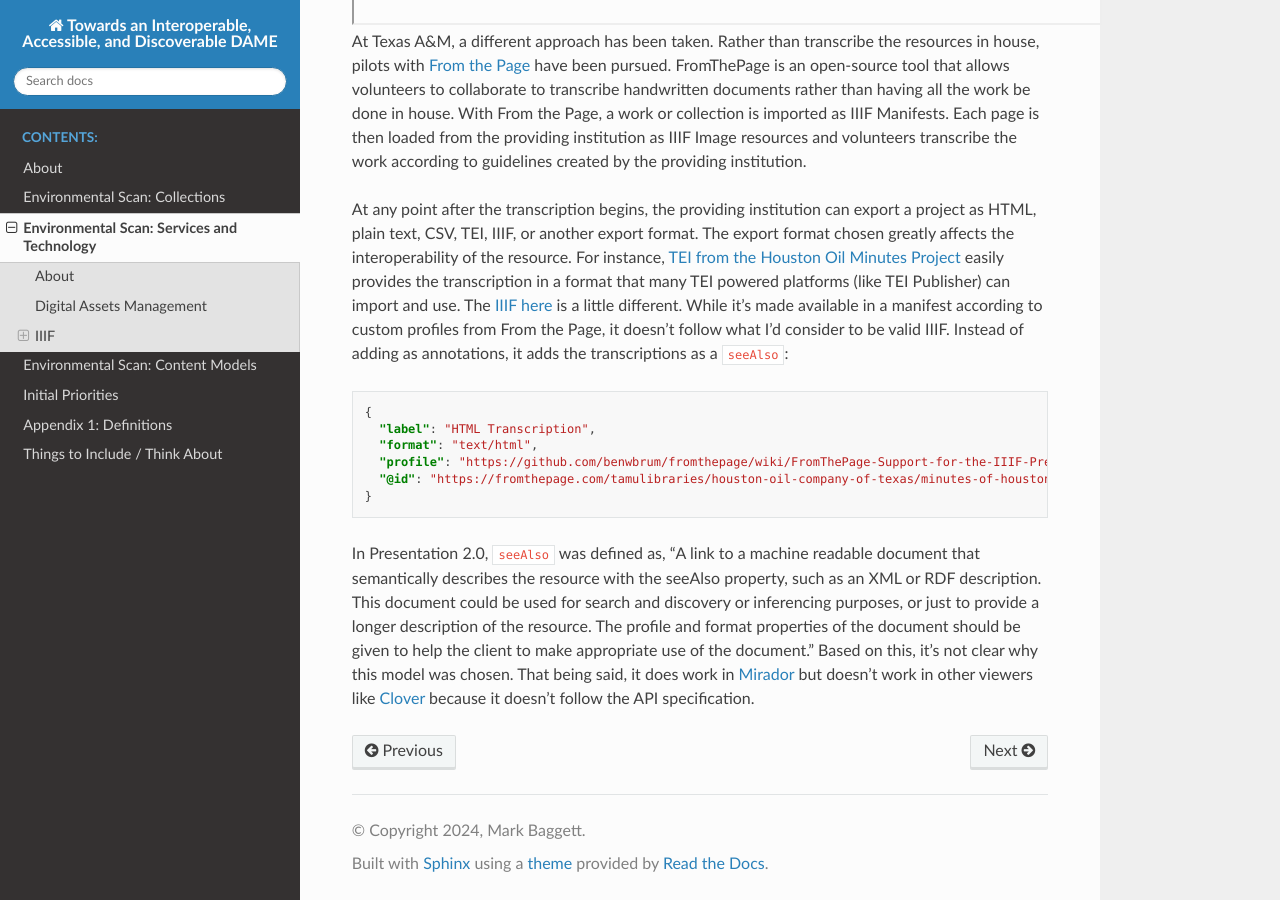
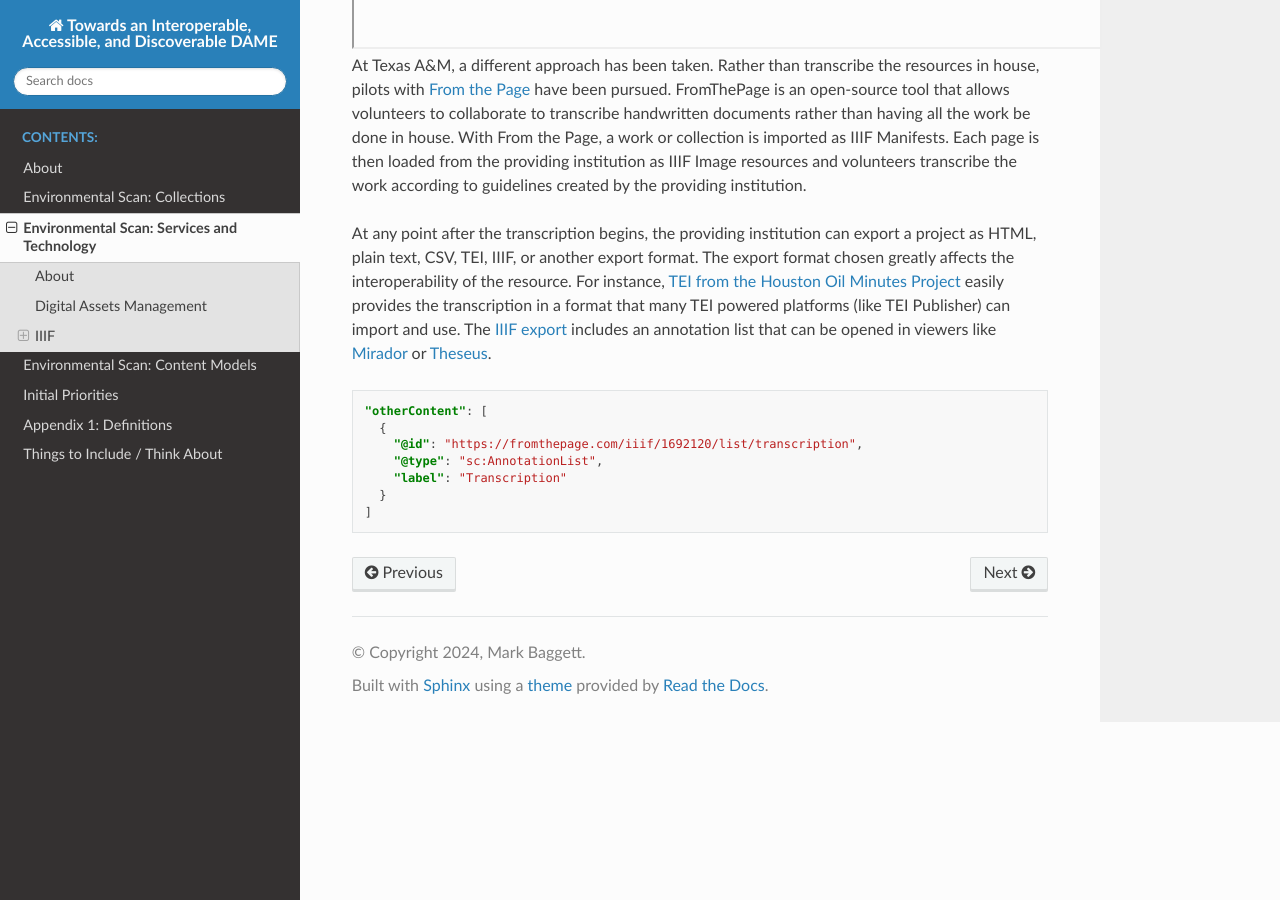
Before and after one commit to markpbaggett/tamu_dc_notes, a Sphinx documentation site: the page built from docs/source/contents/01a_env_scan_tech.rst, in a window 1280 px wide and 900 px high, scrolled down 4467 px. Built offline with Sphinx 7.4.7 and the Read the Docs theme 2.0.0, drawn with Linux system fonts in a browser that asks for light colours.

Commit message:
Correct Annotations note.

```diff
--- a/docs/source/contents/01a_env_scan_tech.rst
+++ b/docs/source/contents/01a_env_scan_tech.rst
@@ -65,6 +65,7 @@ IIIF viewers are interchangeable.  For instance, here is the :code:`Geological S
 repository in 4 different viewers:
 
 * `Clover <https://samvera-labs.github.io/clover-iiif/docs/viewer/demo?iiif-content=https%3A%2F%2Fapi.library.tamu.edu%2Fiiif-service%2Fdspace%2Fpresentation%2F1969.1%2F2808>`_
+* `Theseus <https://api.library.tamu.edu/iiif-service/dspace/presentation/1969.1/2808>`_
 * `Mirador <https://projectmirador.org/embed/?iiif-content=https://api.library.tamu.edu/iiif-service/dspace/presentation/1969.1/2808>`_
 * `Universal Viewer <https://uv-v3.netlify.app/#?c=&m=&s=&cv=&manifest=https%3A%2F%2Fapi.library.tamu.edu%2Fiiif-service%2Fdspace%2Fpresentation%2F1969.1%2F2808&xywh=-391%2C-116%2C2558%2C2309>`_
 * `Glycerine <https://demo.viewer.glycerine.io/viewer?iiif-content=https://api.library.tamu.edu/iiif-service/dspace/presentation/1969.1/2808>`_
@@ -149,24 +150,16 @@ At any point after the transcription begins, the providing institution can expor
 TEI, IIIF, or another export format. The export format chosen greatly affects the interoperability of the resource. For
 instance, `TEI from the Houston Oil Minutes Project <https://fromthepage.com/export/minutes-of-houston-oil-company-of-texas-b1bc1655-1b0c-4947-8144-c0f657acebb4/tei>`_
 easily provides the transcription in a format that many TEI powered platforms (like TEI Publisher) can import and use.
-The `IIIF here <https://fromthepage.com/iiif/52425/manifest>`_ is a little different. While it's made available in a
-manifest according to custom profiles from From the Page, it doesn't follow what I'd consider to be valid IIIF. Instead
-of adding as annotations, it adds the transcriptions as a :code:`seeAlso`:
+The `IIIF export <https://fromthepage.com/iiif/52425/manifest>`_ includes an annotation list that can be opened in viewers
+like `Mirador <https://projectmirador.org/embed/?iiif-content=https://fromthepage.com/iiif/52425/manifest>`_ or
+`Theseus <https://theseus-viewer.netlify.app/?iiif-content=https://fromthepage.com/iiif/52425/manifest>`_.
 
 .. code-block:: json
 
-    {
-      "label": "HTML Transcription",
-      "format": "text/html",
-      "profile": "https://github.com/benwbrum/fromthepage/wiki/FromThePage-Support-for-the-IIIF-Presentation-API-and-Web-Annotations#html-transcription",
-      "@id": "https://fromthepage.com/tamulibraries/houston-oil-company-of-texas/minutes-of-houston-oil-company-of-texas-b1bc1655-1b0c-4947-8144-c0f657acebb4/annotation/1691796/html/transcription"
-    }
-
-In Presentation 2.0, :code:`seeAlso` was defined as, "A link to a machine readable document that semantically describes
-the resource with the seeAlso property, such as an XML or RDF description. This document could be used for search and
-discovery or inferencing purposes, or just to provide a longer description of the resource. The profile and format
-properties of the document should be given to help the client to make appropriate use of the document." Based on this,
-it's not clear why this model was chosen.  That being said, it does work in
-`Mirador <https://projectmirador.org/embed/?iiif-content=https://fromthepage.com/iiif/52425/manifest>`_ but doesn't work
-in other viewers like `Clover <https://samvera-labs.github.io/clover-iiif/docs/viewer/demo?iiif-content=https://fromthepage.com/iiif/52425/manifest>`_
-because it doesn't follow the API specification.
+      "otherContent": [
+        {
+          "@id": "https://fromthepage.com/iiif/1692120/list/transcription",
+          "@type": "sc:AnnotationList",
+          "label": "Transcription"
+        }
+      ]
```
